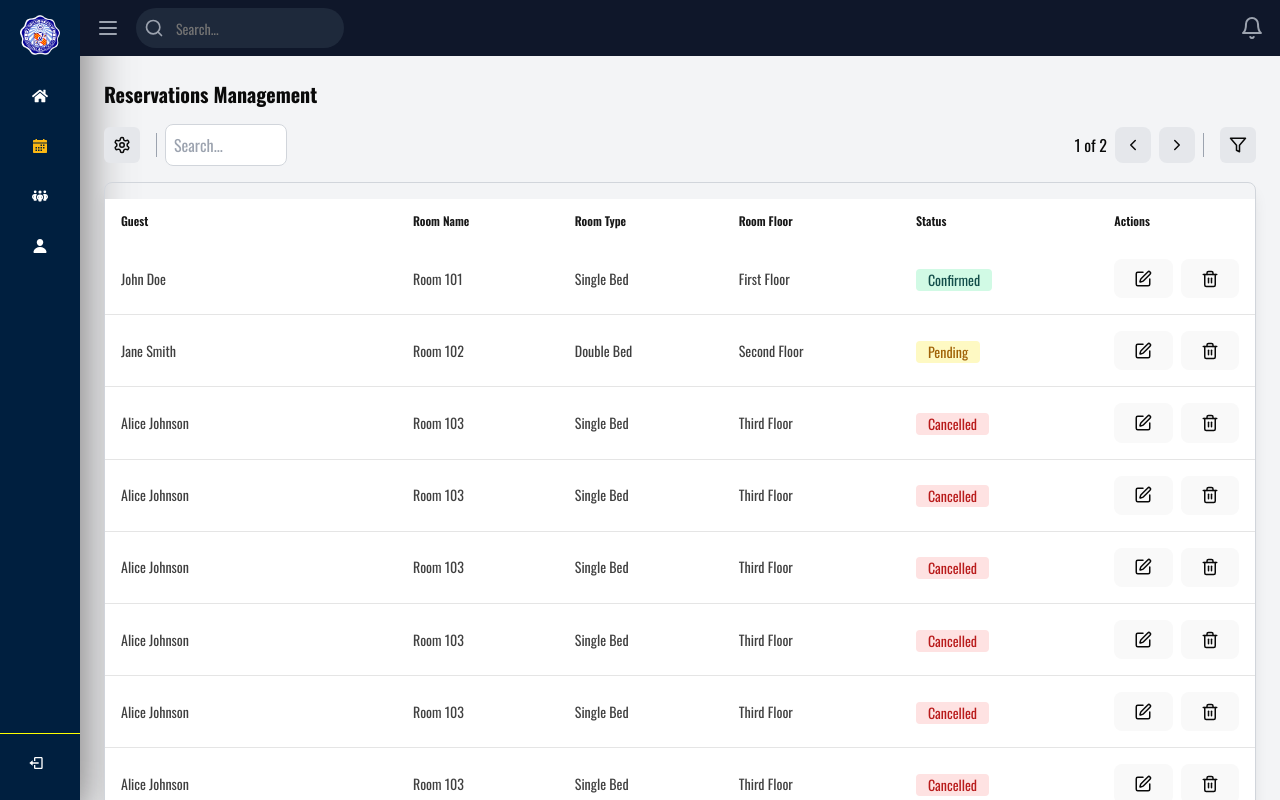
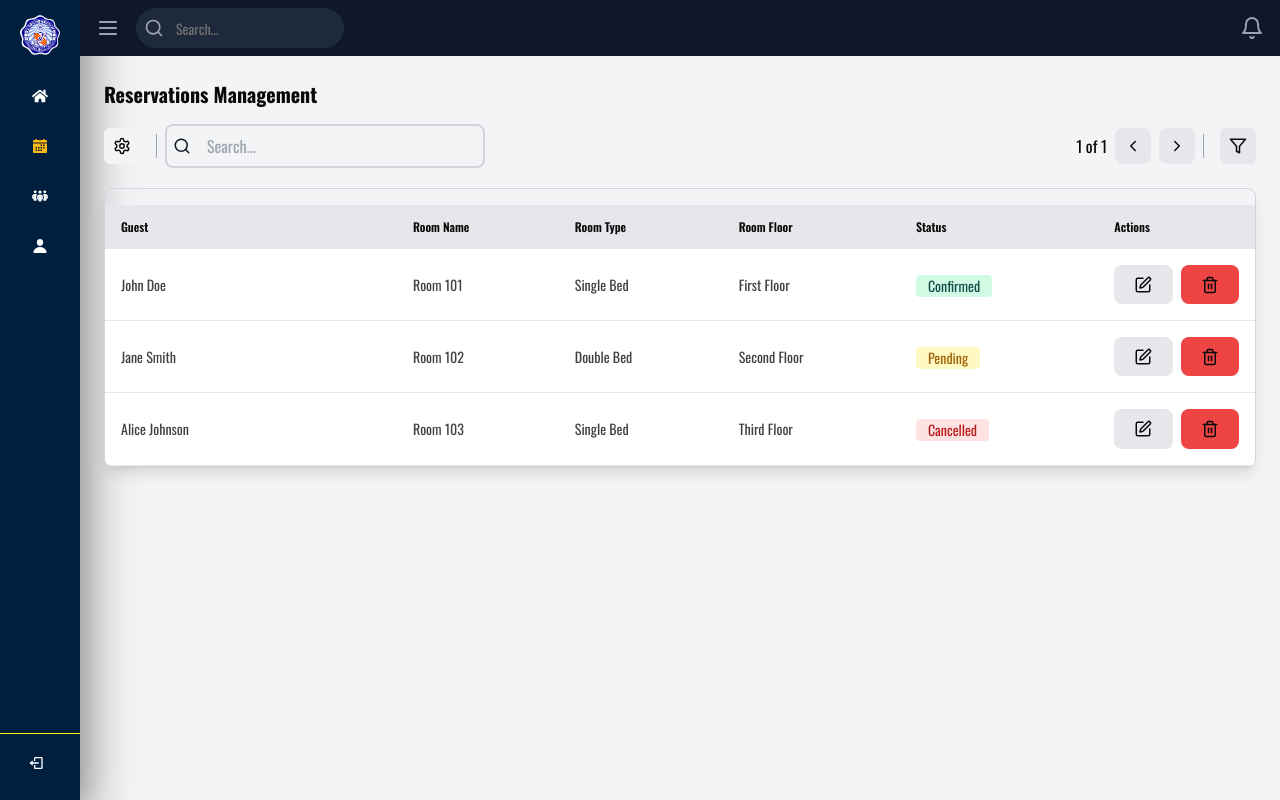
Before and after one commit to Arainf/lantaka-reservation-system, a React (Vite) app: page /reservations in a window 1280 px wide. Built offline with nearby package versions, Linux system fonts and the light colour scheme.

Commit message:
reservation

```diff
--- a/src/components/common/navigatin-side-top/NavigationSide.jsx
+++ b/src/components/common/navigatin-side-top/NavigationSide.jsx
@@ -162,4 +162,4 @@ const NavigationSide = ({ isOpen }) => {
   );
 };
 
-export default NavigationSide; // Export the component for use in other parts of the app
+export default NavigationSide;
--- a/src/components/common/tables/guestrow.jsx
+++ b/src/components/common/tables/guestrow.jsx
@@ -37,10 +37,10 @@ const GuestRow = ({ guest }) => {
         </div>
       </td>
       <td className="flex gap-2 items-center p-4 min-h-[60px]">
-        <button onClick={handleEdit} className="flex items-center">
-          <Edit size={18} />
+        <button onClick={handleEdit} className="flex items-center bg-gray-200">
+          <Edit size={18}  />
         </button>
-        <button onClick={handleDelete} className="flex items-center">
+        <button onClick={handleDelete} className="flex items-center bg-red-500">
           <Trash2 size={18} />
         </button>
       </td>
--- a/src/components/common/tables/guesttable.jsx
+++ b/src/components/common/tables/guesttable.jsx
@@ -21,12 +21,12 @@ const TableHeader = () => {
   return (
     <thead>
       <tr className="bg-white">
-        <th className="p-4 text-xs font-semibold leading-none text-left text-neutral-900 min-w-[240px] w-[292px]">Guest</th>
-        <th className="p-4 text-xs font-semibold leading-none text-left text-neutral-900">Room Name</th>
-        <th className="p-4 text-xs font-semibold leading-none text-left text-neutral-900">Room Type</th>
-        <th className="p-4 text-xs font-semibold leading-none text-left text-neutral-900">Room Floor</th>
-        <th className="p-4 text-xs font-semibold leading-none text-left text-neutral-900">Status</th>
-        <th className="p-4 text-xs font-semibold leading-none text-left text-neutral-900 w-[139px]">Actions</th>
+        <th className="p-4 text-xs font-semibold leading-none text-left bg-gray-200 text-black-900 min-w-[240px] w-[292px]">Guest</th>
+        <th className="p-4 text-xs font-semibold leading-none text-left bg-gray-200 text-black-900">Room Name</th>
+        <th className="p-4 text-xs font-semibold leading-none text-left bg-gray-200 text-black-900">Room Type</th>
+        <th className="p-4 text-xs font-semibold leading-none text-left bg-gray-200 text-black-900">Room Floor</th>
+        <th className="p-4 text-xs font-semibold leading-none text-left bg-gray-200 text-black-900">Status</th>
+        <th className="p-4 text-xs font-semibold leading-none text-left bg-gray-200 text-black-900 w-[139px]">Actions</th>
       </tr>
     </thead>
   );
--- a/src/pages/(admin-pages)/reservation.jsx
+++ b/src/pages/(admin-pages)/reservation.jsx
@@ -3,7 +3,7 @@ import { createIcons, icons } from "lucide";
 import NavigationSide from "@/components/common/navigatin-side-top/NavigationSide";
 import NavigationTop from "@/components/common/navigatin-side-top/NavigationTop";
 import GuestTable from "@/components/common/tables/guesttable"; // Import your GuestTable component
-import { ChevronLeft, ChevronRight, Settings, Filter, Trash2, Edit } from "lucide-react";
+import { ChevronLeft, ChevronRight, Settings, Filter, Trash2, Edit, Search } from "lucide-react";
 
 const Reservation = ({ sidebarOpen, toggleSidebar }) => {
   // Dummy reservation data
@@ -11,12 +11,7 @@ const Reservation = ({ sidebarOpen, toggleSidebar }) => {
     { id: 1, guest: "John Doe", roomName: "Room 101", roomType: "Single Bed", roomFloor: "First Floor", status: "Confirmed" },
     { id: 2, guest: "Jane Smith", roomName: "Room 102", roomType: "Double Bed", roomFloor: "Second Floor", status: "Pending" },
     { id: 3, guest: "Alice Johnson", roomName: "Room 103", roomType: "Single Bed", roomFloor: "Third Floor", status: "Cancelled" },
-    { id: 4, guest: "Alice Johnson", roomName: "Room 103", roomType: "Single Bed", roomFloor: "Third Floor", status: "Cancelled" },
-    { id: 5, guest: "Alice Johnson", roomName: "Room 103", roomType: "Single Bed", roomFloor: "Third Floor", status: "Cancelled" },
-    { id: 6, guest: "Alice Johnson", roomName: "Room 103", roomType: "Single Bed", roomFloor: "Third Floor", status: "Cancelled" },
-    { id: 7, guest: "Alice Johnson", roomName: "Room 103", roomType: "Single Bed", roomFloor: "Third Floor", status: "Cancelled" },
-    { id: 8, guest: "Alice Johnson", roomName: "Room 103", roomType: "Single Bed", roomFloor: "Third Floor", status: "Cancelled" },
-    { id: 9, guest: "Alice Johnson", roomName: "Room 103", roomType: "Single Bed", roomFloor: "Third Floor", status: "Cancelled" },
+    // Add more entries here...
   ]);
 
   const [searchTerm, setSearchTerm] = useState("");
@@ -103,23 +98,28 @@ const Reservation = ({ sidebarOpen, toggleSidebar }) => {
           <h1 className="text-xl font-bold mb-4">Reservations Management</h1>
 
           {/* Search and Control Area */}
-          <div className="flex items-center justify-between mb-4">
+          <div className="flex items-center justify-between mb-5">
             <div className="flex items-center">
               {/* Settings Icon */}
               <div className="relative mr-2">
-                <button className="p-2 rounded-md bg-gray-200 hover:bg-gray-300 flex items-center">
+                <button className="p-2 rounded-md bg-gray-100 hover:bg-gray-200 flex items-center">
                   <Settings size={18} />
                 </button>
               </div>
               <span className="mx-2 border-l border-gray-400 h-6"></span>
               {/* Search Input */}
+              <div className="relative">
                 <input
                   type="text"
                   placeholder="Search..."
                   value={searchTerm}
                   onChange={(e) => setSearchTerm(e.target.value)}
-                className="border border-gray-300 p-2 rounded-lg w-2/4"
+                  className="pl-10 pr-4 py-2 w-50 md:w-80 border-2 border-gray-300 bg-transparent rounded-lg focus:outline-none focus:border-blue-500"
                 />
+                <div className="absolute inset-y-0 left-2 flex items-center pointer-events-none">
+                  <Search className="text-gray-900" size={18} />
+                </div>
+              </div>
             </div>
 
             {/* Pagination and Filter Controls */}
--- a/src/pages/unathorize.jsx
+++ b/src/pages/unathorize.jsx
@@ -1,5 +1,5 @@
 import React from "react";
-import logoImage from "@/assets/images/logo.png"; // Import the local image
+import logoImage from "@/assets/images/logo1.png";
 
 function LostInMetaverse() {
   return (
--- a/src/routes/routes.jsx
+++ b/src/routes/routes.jsx
@@ -1,12 +1,12 @@
 import { Routes, Route, Navigate } from 'react-router-dom';
-import React, { useState, useEffect, useContext } from 'react';
+import React, { useState, useContext } from 'react';
 import LoginPage from '@/auth/login/login-page';
 import Dashboard from '@/pages/(admin-pages)/dashboard';
-import DashboardRegistrationForm from '@/pages/test/test';
 import Reservation from '@/pages/(admin-pages)/reservation';
 import { Component as BarChartComponent } from '@/components/common/charts/BarChartComponent';
 import { UserContext } from '@/context/contexts';
 import ProtectedRoute from './protectedRoutes';
+import Unauthorize from '@/pages/unathorize';
 
 const AppRoutes = () => {
   const [sidebarOpen, setSidebarOpen] = useState(false);
@@ -48,11 +48,8 @@ const AppRoutes = () => {
         }
       />
 
-      {/* Test Route */}
-      <Route path="/test" element={<DashboardRegistrationForm />} />
-
       {/* Unauthorized page */}
-      <Route path="/unauthorized" element={<div>Unauthorized Access</div>} />
+      <Route path="/unauthorized" element={<Unauthorize />} />
 
       {/* Redirect based on user role after login */}
       <Route
```
Lines whose indentation alone changed are shown as unchanged.
